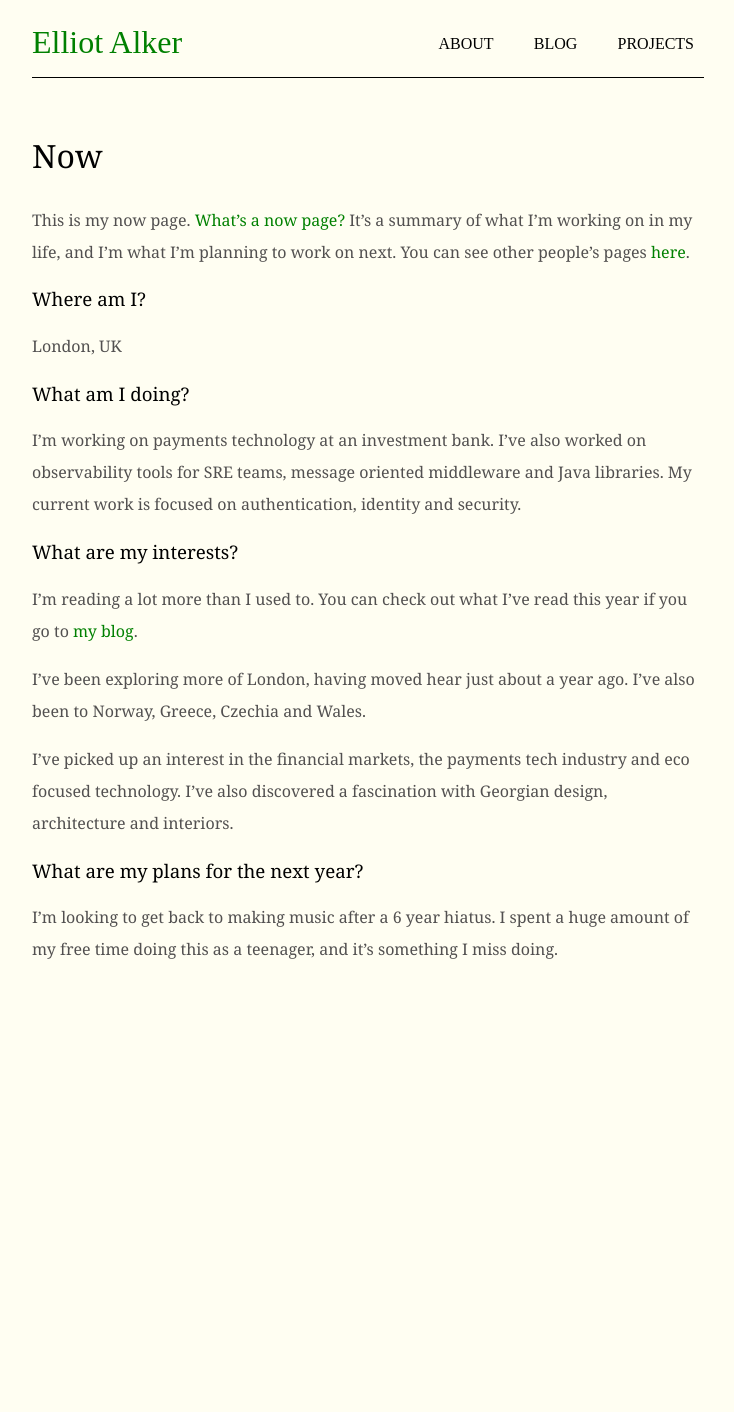
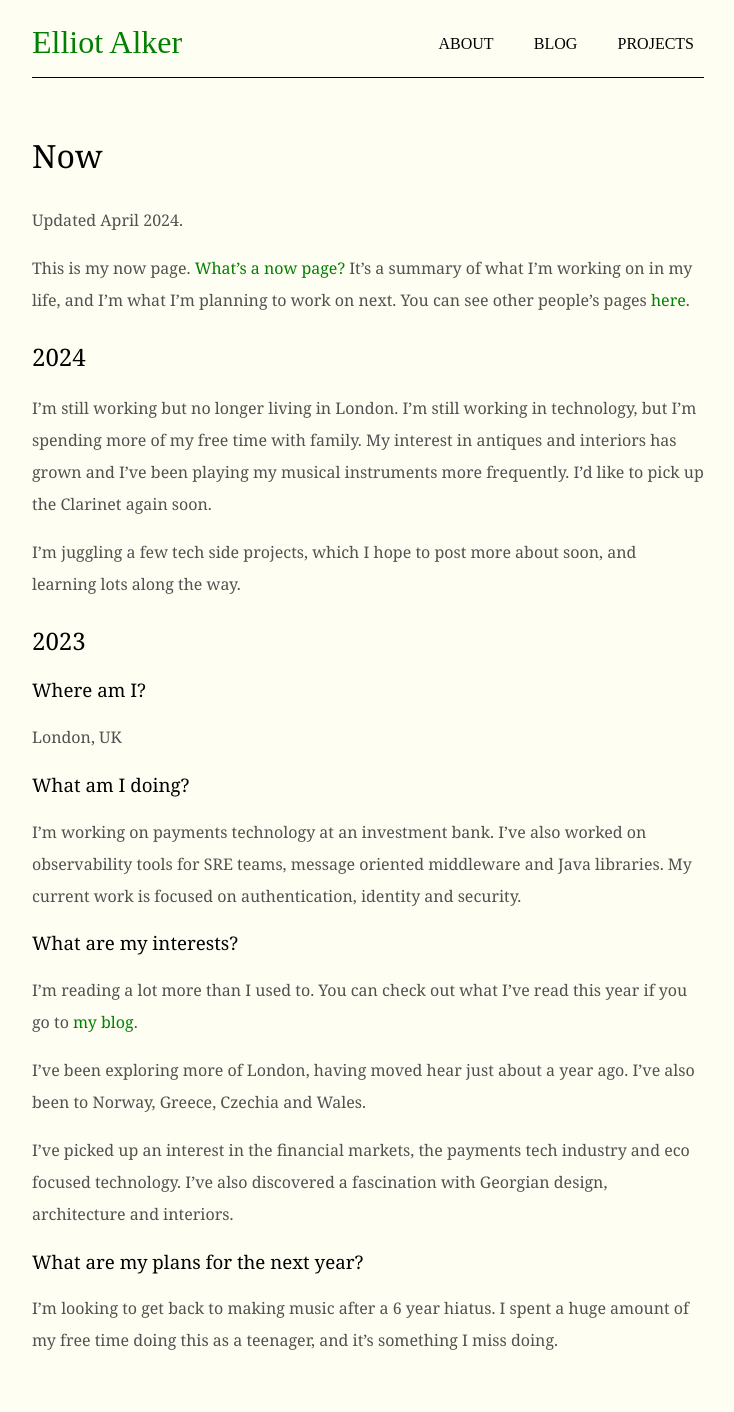
Before and after one commit to ealker/ealker.github.io, a Jekyll site: the page built from now.md, in a window 1280 px wide. Shown: the whole page, without its empty margins (272-1006 px from the left). Built offline with Jekyll 4.4.1, drawn with Linux system fonts in a browser that asks for light colours; before the commit the page ends 1021 px from its top, so only the background shows below that.

Commit message:
Updated now page

```diff
--- a/now.md
+++ b/now.md
@@ -2,20 +2,26 @@
 layout: page
 title: Now
 ---
-
+Updated April 2024.
 
 This is my now page. [What's a now page?](https://nownownow.com/about) It's a summary of what I'm working on in my life, and I'm what I'm planning to work on next. You can see other people's pages [here](https://nownownow.com/).
 
+## 2024
+
+I'm still working but no longer living in London. I'm still working in technology, but I'm spending more of my free time with family. My interest in antiques and interiors has grown and I've been playing my musical instruments more frequently. I'd like to pick up the Clarinet again soon.
+
+I'm juggling a few tech side projects, which I hope to post more about soon, and learning lots along the way.
+
+
+## 2023
+
 ### Where am I?
-
 London, UK
 
 ### What am I doing?
-
 I'm working on payments technology at an investment bank. I've also worked on observability tools for SRE teams, message oriented middleware and Java libraries. My current work is focused on authentication, identity and security.
 
 ### What are my interests?
-
 I'm reading a lot more than I used to. You can check out what I've read this year if you go to [my blog](/blog).
 
 I've been exploring more of London, having moved hear just about a year ago. I've also been to Norway, Greece, Czechia and Wales.
@@ -23,5 +29,4 @@ I've been exploring more of London, having moved hear just about a year ago. I'v
 I've picked up an interest in the financial markets, the payments tech industry and eco focused technology. I've also discovered a fascination with Georgian design, architecture and interiors.
 
 ### What are my plans for the next year?
-
 I'm looking to get back to making music after a 6 year hiatus. I spent a huge amount of my free time doing this as a teenager, and it's something I miss doing.
```
